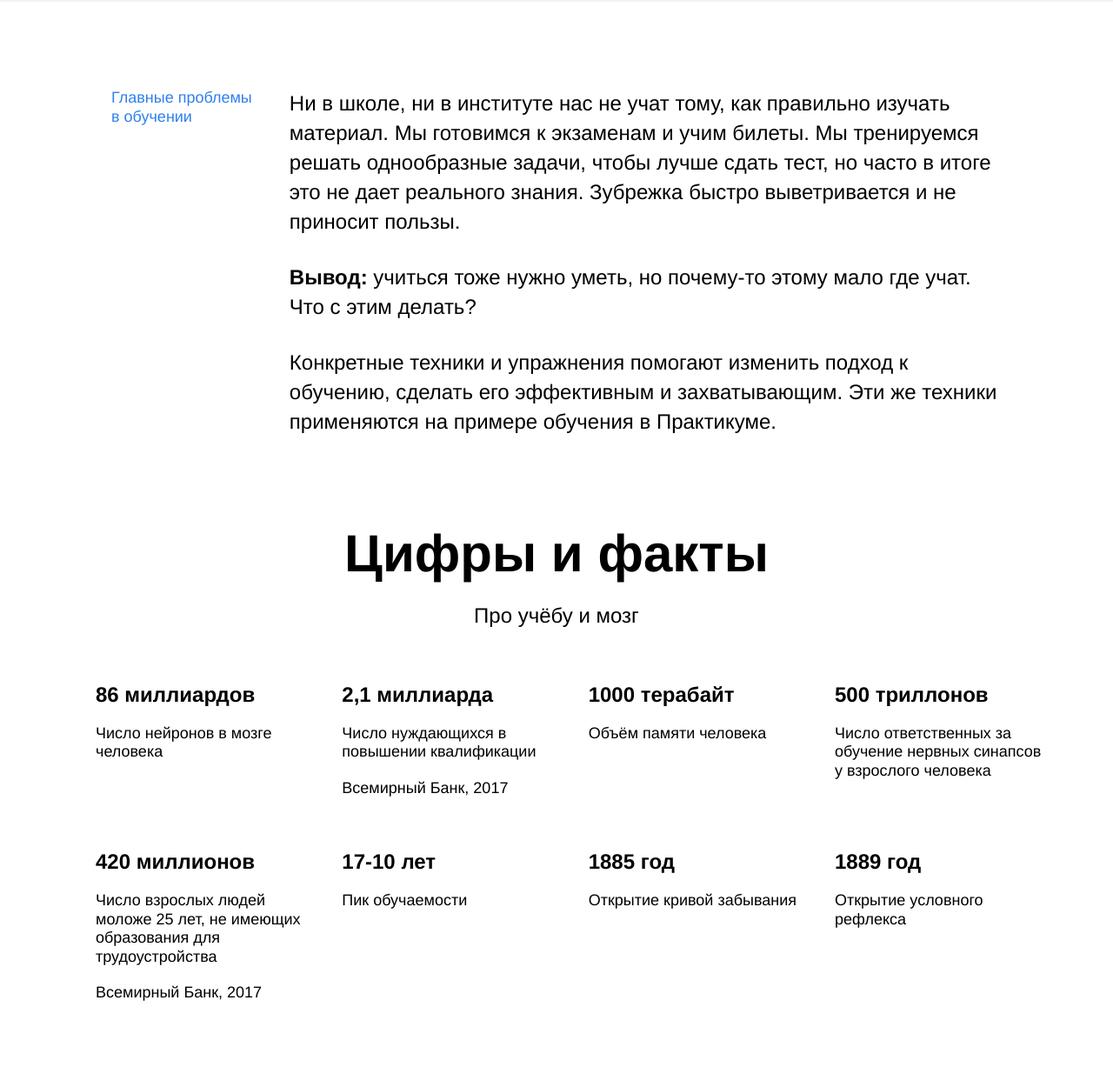
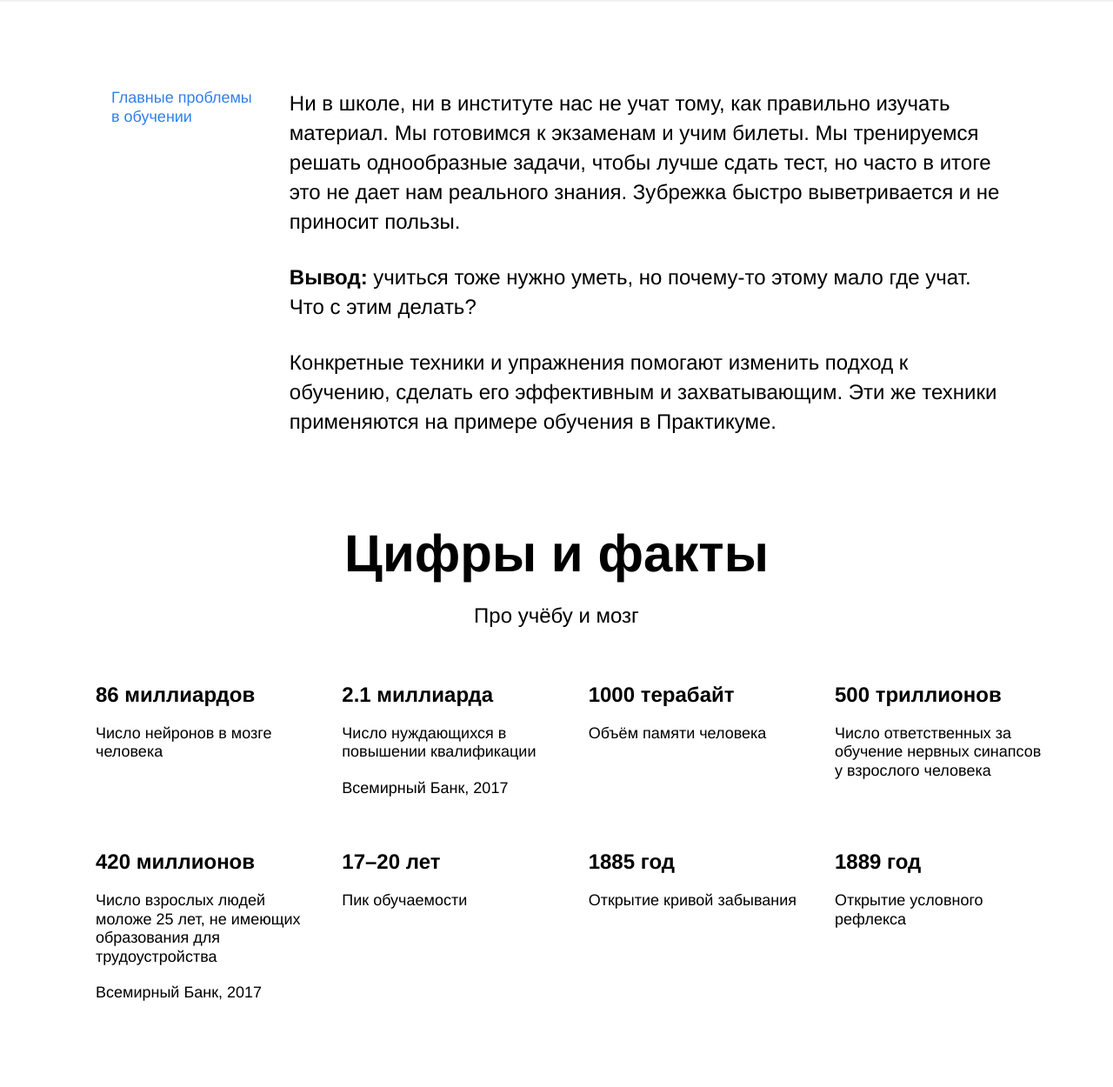
Before and after one commit to ataikh94/how-to-learn, a plain HTML site: page index.html in a window 1280 px wide. Shown: the part 754-2004 px from the top of the page at 87% size. Drawn offline with Linux system fonts and the light colour scheme.

Commit message:
Исправления по тексту в html

```diff
--- a/index.html
+++ b/index.html
@@ -25,8 +25,8 @@
         <div class="two-columns">
           <h2 class="two-columns__brief">Главные проблемы в обучении</h2>
           <div class="main-text two-columns__main-text">
-            <p class="two-columns__paragraph">Ни в школе, ни в институте нас не учат тому, как правильно изучать материал. Мы готовимся к экзаменам и учим билеты. Мы тренируемся решать однообразные задачи, чтобы лучше сдать тест, но часто в итоге это не дает реального знания. Зубрежка быстро выветривается и не приносит пользы.</p>
-            <p class="two-columns__paragraph two-columns__paragraph_low"> <span class="span-accent">Вывод: </span> учиться тоже нужно уметь, но почему-то этому мало где учат. Что с этим делать?</p>
+            <p class="two-columns__paragraph">Ни в школе, ни в институте нас не учат тому, как правильно изучать материал. Мы готовимся к экзаменам и учим билеты. Мы тренируемся решать однообразные задачи, чтобы лучше сдать тест, но часто в итоге это не дает нам реального знания. Зубрежка быстро выветривается и не приносит пользы.</p>
+            <p class="two-columns__paragraph two-columns__paragraph_low"> <span class="span-accent">Вывод:</span> учиться тоже нужно уметь, но почему-то этому мало где учат. Что с этим делать?</p>
             <p class="two-columns__paragraph two-columns__paragraph_low">Конкретные техники и упражнения помогают изменить подход к обучению, сделать его эффективным и захватывающим. Эти же техники применяются на примере обучения в Практикуме.</p>
           </div>
         </div>
@@ -40,7 +40,7 @@
           <p class="table__text">Число нейронов в мозге человека</p>
         </li>
         <li class="table__cell">
-          <h4 class="table__heading">2,1 миллиарда</h4>
+          <h4 class="table__heading">2.1 миллиарда</h4>
           <p class="table__text">Число нуждающихся в повышении квалификации</p>
           <p class="table__text">Всемирный Банк, 2017</p>
         </li>
@@ -49,7 +49,7 @@
           <p class="table__text">Объём памяти человека</p>
         </li>
         <li class="table__cell">
-          <h4 class="table__heading">500 триллонов</h4>
+          <h4 class="table__heading">500 триллионов</h4>
           <p class="table__text">Число ответственных за обучение нервных синапсов у взрослого человека</p>
         </li>
         <li class="table__cell">
@@ -58,7 +58,7 @@
           <p class="table__text">Всемирный Банк, 2017</p>
         </li>
         <li class="table__cell">
-          <h4 class="table__heading">17-10 лет</h4>
+          <h4 class="table__heading">17–20 лет</h4>
           <p class="table__text">Пик обучаемости</p>
         </li>
         <li class="table__cell">
@@ -116,7 +116,7 @@
         </li>
         <li class="table__cell table__cell_theme_dark">
           <h4 class="table__heading table__heading_theme_dark">9</h4>
-          <p class="table__text table__text_theme_dark">Занимайтесь по расписанию, короткими и интенсивными интервалами.</p>
+          <p class="table__text table__text_theme_dark">Занимайтесь по расписанию, короткими интенсивными интервалами.</p>
         </li>
         <li class="table__cell table__cell_theme_dark">
           <h4 class="table__heading table__heading_theme_dark">10</h4>
```
